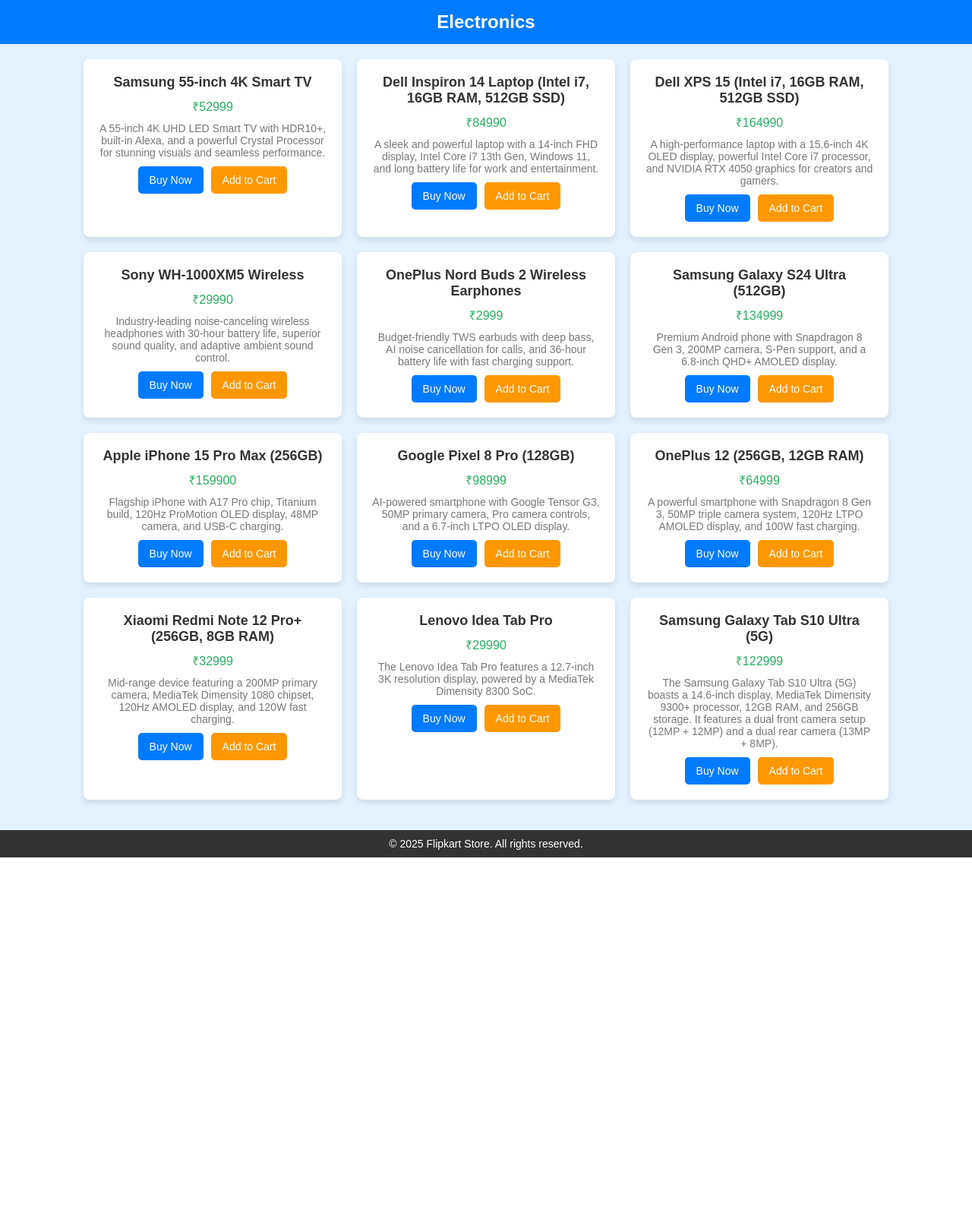
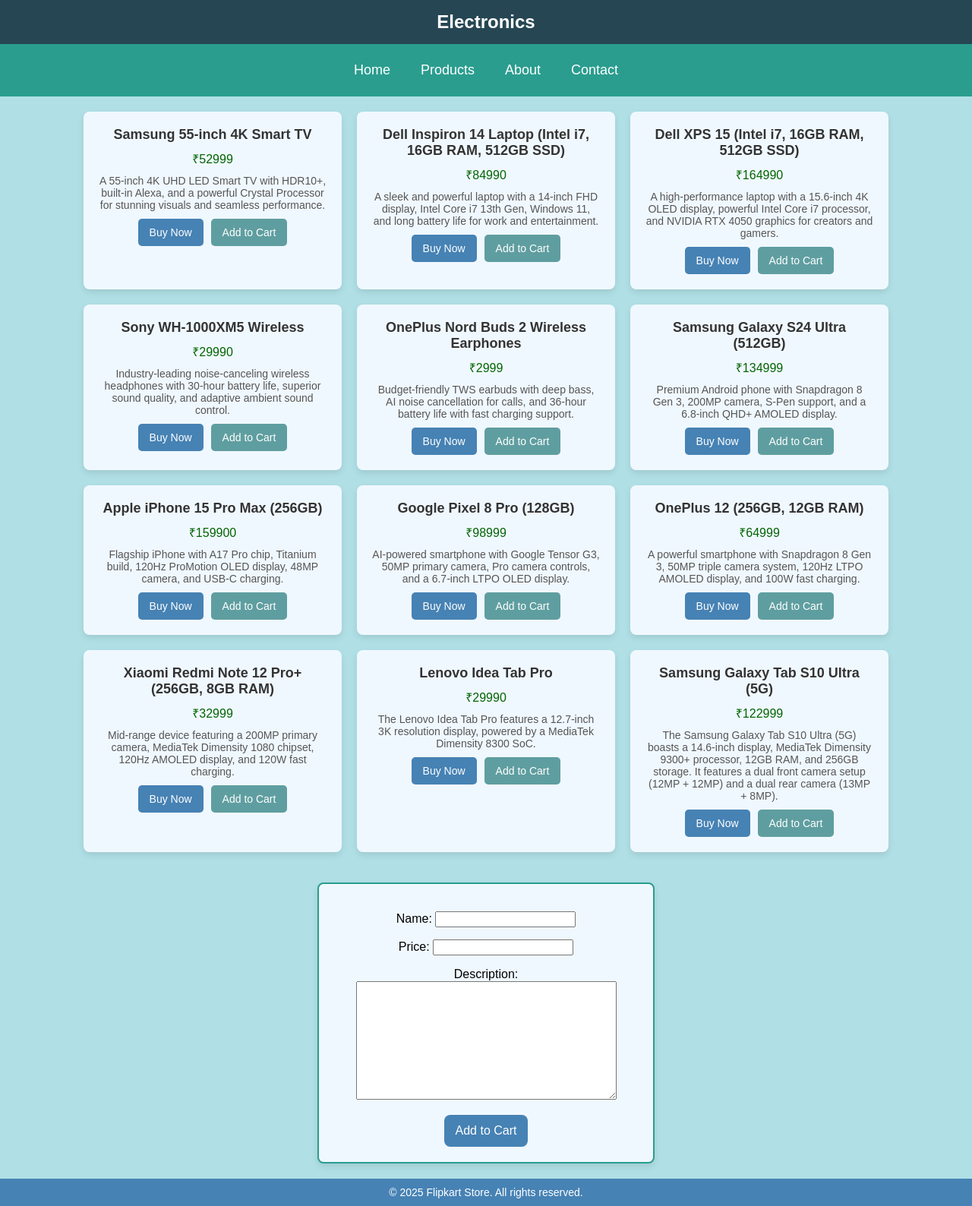
Before and after one commit to Rohan271004/Python_Project_Django, a Django app: page /electronics/product/ in a window 1280 px wide. Shown: the whole page at 76% size. Before the commit the page ends 1129 px from the top, so only its background shows below. Run offline with Django 5.2, Linux system fonts and the light colour scheme; data comes from the database, SQL or seed files in the repository; both versions use the stored data as it was after the commit.

Commit message:
Your commit message

```diff
--- /dev/null
+++ b/electronics/forms.py
@@ -0,0 +1,7 @@
+from django import forms
+from .models import Product
+
+class ProductForm(forms.ModelForm):
+    class Meta:
+        model = Product
+        fields = ['id','name','price','description']
--- a/electronics/templates/electronics/product_detail.html
+++ b/electronics/templates/electronics/product_detail.html
@@ -1,13 +1,13 @@
 <!DOCTYPE html>
 <html lang="en">
   <head>
-    <meta charset="UTF-8">
-    <meta name="viewport" content="width=device-width, initial-scale=1.0">
+    <meta charset="UTF-8" />
+    <meta name="viewport" content="width=device-width, initial-scale=1.0" />
     <title>Product List</title>
     <style>
       body {
         font-family: Arial, sans-serif;
-            background-color: #e3f2fd;
+        background-color: #b0e0e6;
         margin: 0;
         padding: 0;
         display: flex;
@@ -15,22 +15,44 @@
         align-items: center;
       }
       .header {
-            background-color: #007bff;
+        background-color: #264653;
         color: white;
         padding: 15px;
         text-align: center;
         font-size: 24px;
         width: 100%;
         font-weight: bold;
+        animation: fadeInDown 1s ease-in-out;
+      }
+      .navbar {
+        width: 100%;
+        background-color: #2a9d8f;
+        overflow: hidden;
+        display: flex;
+        justify-content: center;
+        padding: 10px 0;
+        animation: fadeInDown 1s ease-in-out;
+      }
+      .navbar a {
+        color: white;
+        text-decoration: none;
+        padding: 14px 20px;
+        font-size: 18px;
+        transition: background 0.3s;
+      }
+      .navbar a:hover {
+        background-color: #1f776e;
+        border-radius: 5px;
       }
       .footer {
-            background-color: #333;
+        background-color: #4682b4;
         color: white;
         padding: 10px;
         text-align: center;
         font-size: 14px;
         width: 100%;
         margin-top: 20px;
+        animation: fadeInUp 1s ease-in-out;
       }
       .product-container {
         display: flex;
@@ -38,15 +60,17 @@
         justify-content: center;
         gap: 20px;
         padding: 20px;
+        animation: fadeIn 1s ease-in-out;
       }
       .product-card {
-            background: white;
+        background: #f0f8ff;
         padding: 20px;
         border-radius: 8px;
         box-shadow: 0 4px 8px rgba(0, 0, 0, 0.1);
         width: 300px;
         text-align: center;
         transition: transform 0.3s ease-in-out;
+        animation: fadeInUp 1s ease-in-out;
       }
       .product-card:hover {
         transform: scale(1.05);
@@ -59,12 +83,12 @@
       }
       .product-price {
         font-size: 16px;
-            color: #27ae60;
+        color: #006400;
         margin: 10px 0;
       }
       .product-description {
         font-size: 14px;
-            color: #777;
+        color: #555;
         margin-bottom: 10px;
       }
       .button-container {
@@ -72,8 +96,9 @@
         justify-content: center;
         gap: 10px;
       }
-        .buy-button, .cart-button {
-            background-color: #007bff;
+      .buy-button,
+      .cart-button {
+        background-color: #4682b4;
         color: white;
         border: none;
         padding: 10px 15px;
@@ -83,18 +108,99 @@
         transition: background-color 0.3s;
       }
       .cart-button {
-            background-color: #ff9800;
+        background-color: #5f9ea0;
       }
       .buy-button:hover {
-            background-color: #0056b3;
+        background-color: #4169e1;
       }
       .cart-button:hover {
-            background-color: #e68900;
+        background-color: #20b2aa;
+      }
+      @keyframes fadeIn {
+        from {
+          opacity: 0;
+        }
+        to {
+          opacity: 1;
+        }
+      }
+      @keyframes fadeInDown {
+        from {
+          opacity: 0;
+          transform: translateY(-20px);
+        }
+        to {
+          opacity: 1;
+          transform: translateY(0);
+        }
+      }
+      @keyframes fadeInUp {
+        from {
+          opacity: 0;
+          transform: translateY(20px);
+        }
+        to {
+          opacity: 1;
+          transform: translateY(0);
+        }
+      }
+
+      .form-container {
+        background: #f0f8ff;
+        padding: 20px;
+        border-radius: 8px;
+        box-shadow: 0 4px 8px rgba(0, 0, 0, 0.1);
+        width: 400px;
+        text-align: center;
+        margin-top: 20px;
+        animation: fadeInUp 1s ease-in-out;
+        border: 2px solid #2a9d8f;
+    }
+    .form-title {
+        font-size: 20px;
+        font-weight: bold;
+        color: #264653;
+        margin-bottom: 15px;
+    }
+    .styled-form {
+        display: flex;
+        flex-direction: column;
+        gap: 12px;
+    }
+    .styled-form input, .styled-form textarea, .styled-form select {
+        width: 100%;
+        padding: 12px;
+        border: 2px solid #2a9d8f;
+        border-radius: 10px;
+        font-size: 16px;
+    }
+    .styled-form textarea {
+        height: 100px;
+        resize: vertical;
+    }
+    .submit-button {
+        background-color: #4682b4;
+        color: white;
+        border: none;
+        padding: 12px 15px;
+        border-radius: 8px;
+        cursor: pointer;
+        font-size: 16px;
+        transition: background-color 0.3s;
+    }
+    .submit-button:hover {
+        background-color: #4169e1;
     }
     </style>
   </head>
   <body>
     <div class="header">Electronics</div>
+    <div class="navbar">
+      <a href="#">Home</a>
+      <a href="#">Products</a>
+      <a href="#">About</a>
+      <a href="#">Contact</a>
+    </div>
     <div class="product-container">
       {% for pro in prod %}
       <div class="product-card">
@@ -108,6 +214,15 @@
       </div>
       {% endfor %}
     </div>
+
+    <div class="form-container">
+      <form method="post">
+        {% csrf_token %}
+        {{ form.as_p }}
+        <button type="submit" class="submit-button">Add to Cart</button>
+      </form>
+    </div>
+
     <div class="footer">&copy; 2025 Flipkart Store. All rights reserved.</div>
   </body>
 </html>
--- a/electronics/views.py
+++ b/electronics/views.py
@@ -1,5 +1,6 @@
 from django.shortcuts import render
 from .models import Product
+from .forms import ProductForm
 
 # Create your views here.
 
@@ -9,4 +10,10 @@
 
 def product_detail(request):
     prod = Product.objects.all()
-    return render(request, 'electronics/product_detail.html', {"prod" : prod})
+    form = ProductForm()
+
+    if request.method == 'POST':
+        form = ProductForm(request.POST)
+        if form.is_valid():
+            form.save()
+    return render(request, 'electronics/product_detail.html', {"prod" : prod, "form":form})
```
Also changed, not shown: db.sqlite3. Lines whose indentation alone changed are shown as unchanged.
